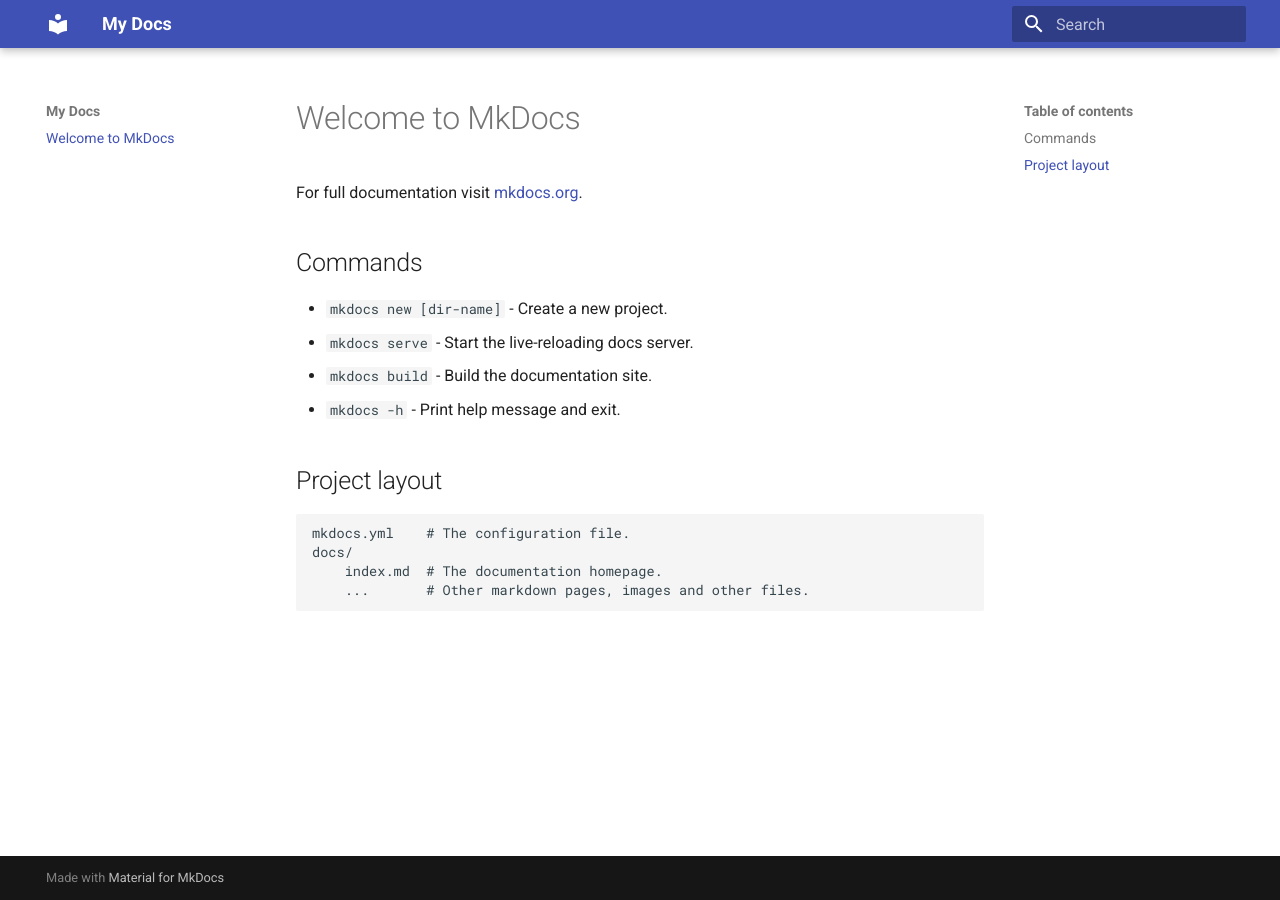
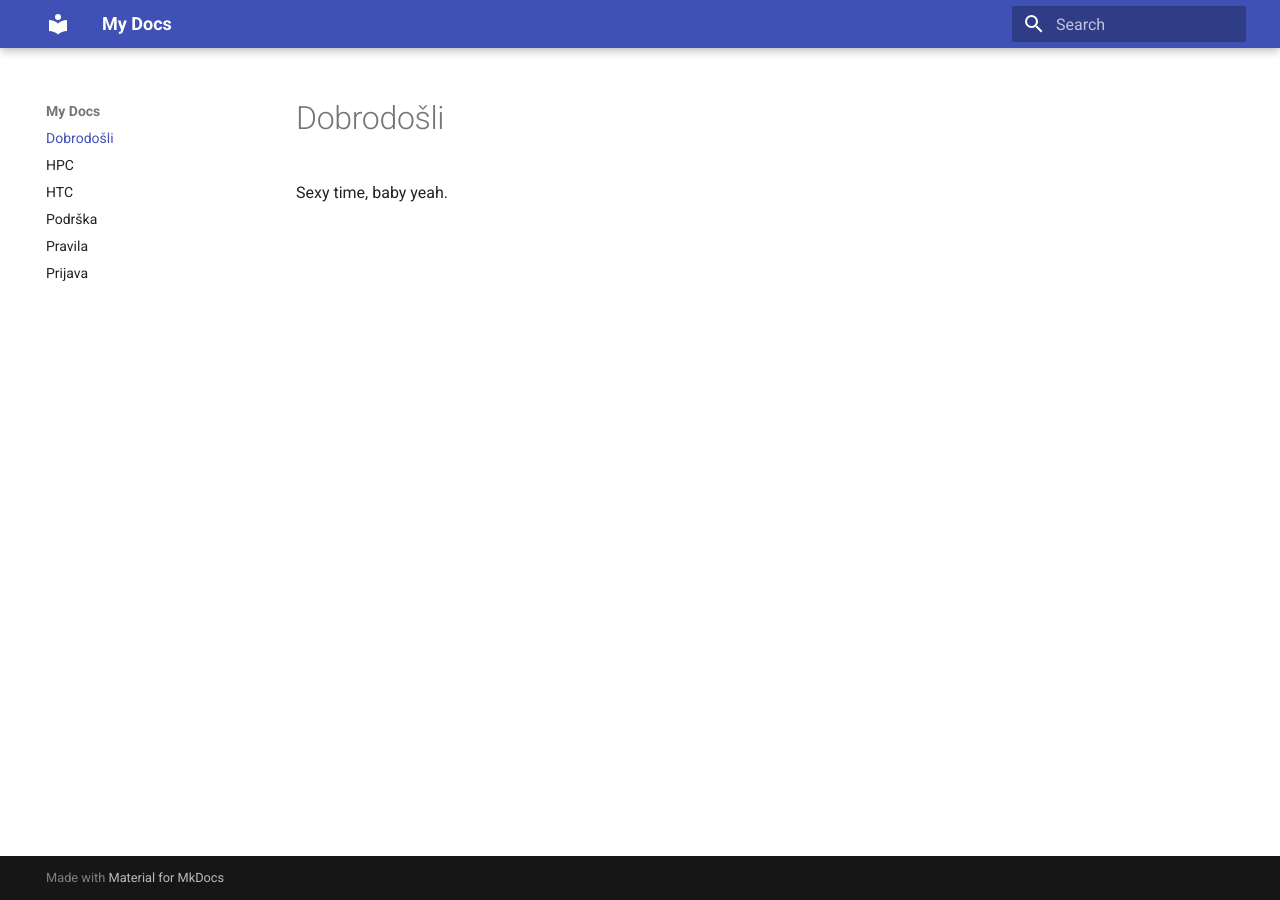
Before and after one commit to mkvakic-srce/snr-wiki, an MkDocs documentation site: the page built from docs/index.md, in a window 1280 px wide. Built offline with MkDocs 1.6.1 and Material for MkDocs 9.7.7, drawn with Linux system fonts in a browser that asks for light colours.

Commit message:
docs - main pages added

```diff
--- /dev/null
+++ b/docs/hpc.md
@@ -0,0 +1 @@
+# HPC
--- /dev/null
+++ b/docs/htc.md
@@ -0,0 +1 @@
+# HTC
--- a/docs/index.md
+++ b/docs/index.md
@@ -1,17 +1,3 @@
-# Welcome to MkDocs
+# Dobrodošli
 
-For full documentation visit [mkdocs.org](https://www.mkdocs.org).
-
-## Commands
-
-* `mkdocs new [dir-name]` - Create a new project.
-* `mkdocs serve` - Start the live-reloading docs server.
-* `mkdocs build` - Build the documentation site.
-* `mkdocs -h` - Print help message and exit.
-
-## Project layout
-
-    mkdocs.yml    # The configuration file.
-    docs/
-        index.md  # The documentation homepage.
-        ...       # Other markdown pages, images and other files.
+Sexy time, baby yeah.
--- /dev/null
+++ b/docs/podrska.md
@@ -0,0 +1 @@
+# Podrška
--- /dev/null
+++ b/docs/pravila.md
@@ -0,0 +1 @@
+# Pravila
--- /dev/null
+++ b/docs/prijava.md
@@ -0,0 +1 @@
+# Prijava
```
